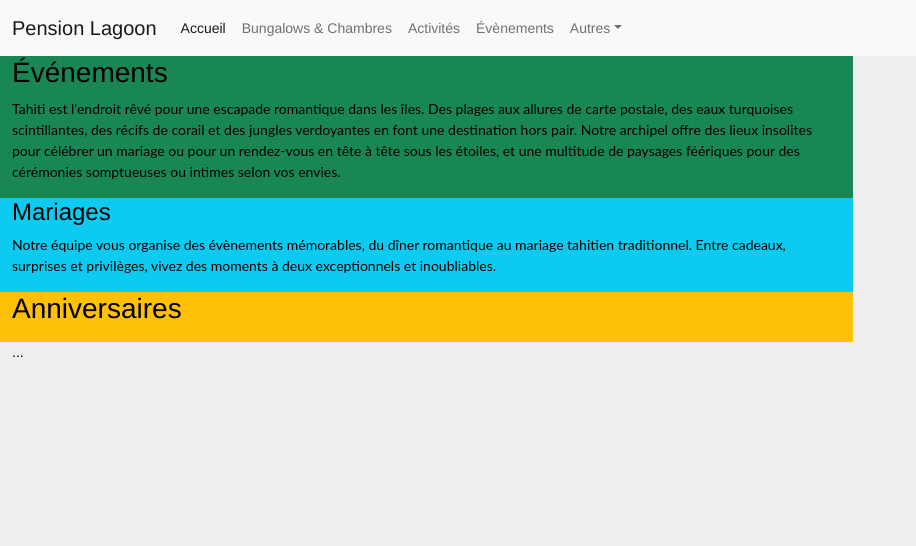
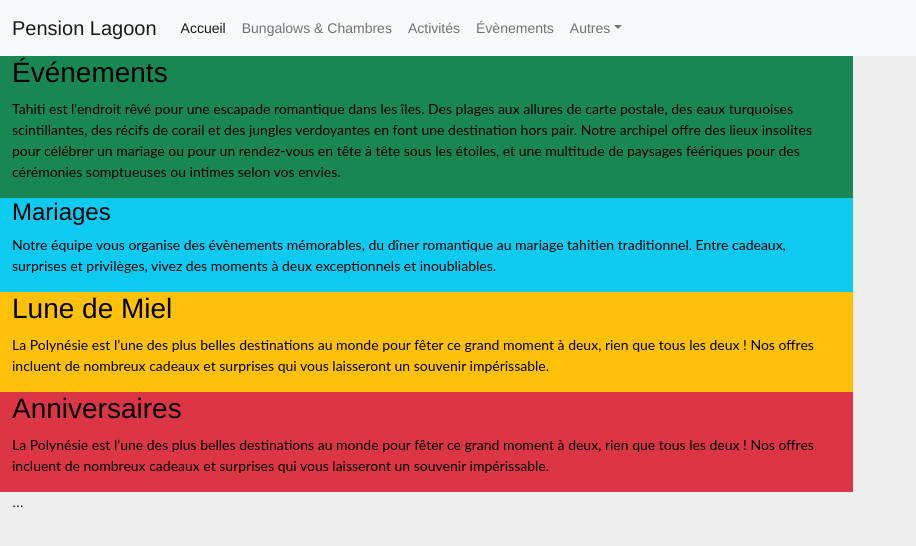
Before and after one commit to LEX-ONE7/Pension-Lagoon-2, a React (Create React App) app: page /evenements in a window 1280 px wide. Shown: the top 546 px of the page, without its empty margins (0-916 px from the left). Built offline with nearby package versions, Linux system fonts and the light colour scheme.

Commit message:
1 file modified

```diff
--- a/components/events/BoxEvents.tsx
+++ b/components/events/BoxEvents.tsx
@@ -23,9 +23,21 @@ const BoxEvents = () => (
         </p>
       </div>
       <div className="col-12 col-md-8 bg-warning">
-        <h3> Anniversaires </h3>
+        <h3> Lune de Miel</h3>
         <p>
-
+          La Polynésie est l’une des plus belles destinations au monde pour
+          fêter ce grand moment à deux, rien que tous les deux ! Nos offres
+          incluent de nombreux cadeaux et surprises qui vous laisseront un
+          souvenir impérissable.
+        </p>
+      </div>
+      <div className="col-12 col-md-8 bg-danger">
+        <h3> Anniversaires</h3>
+        <p>
+          La Polynésie est l’une des plus belles destinations au monde pour
+          fêter ce grand moment à deux, rien que tous les deux ! Nos offres
+          incluent de nombreux cadeaux et surprises qui vous laisseront un
+          souvenir impérissable.
         </p>
       </div>
     </div>
```
